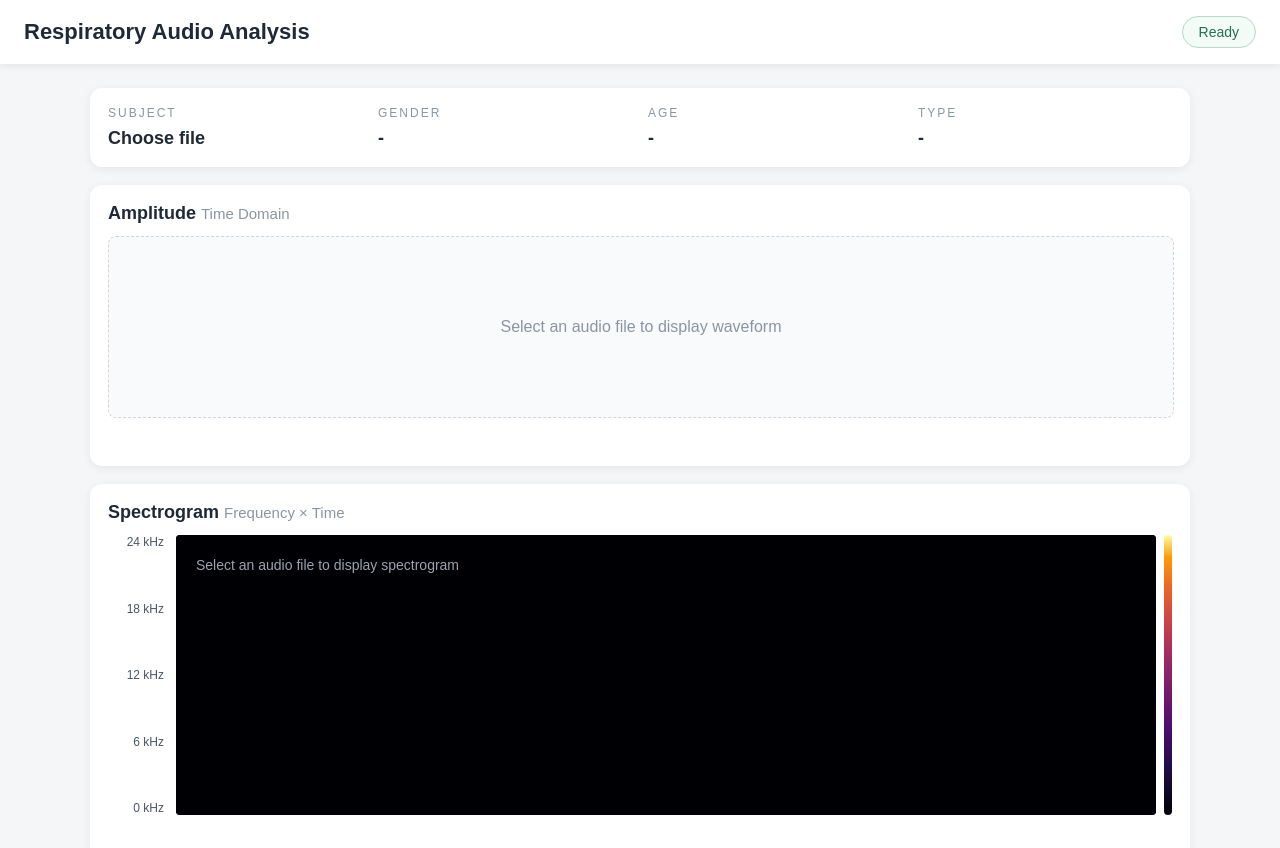
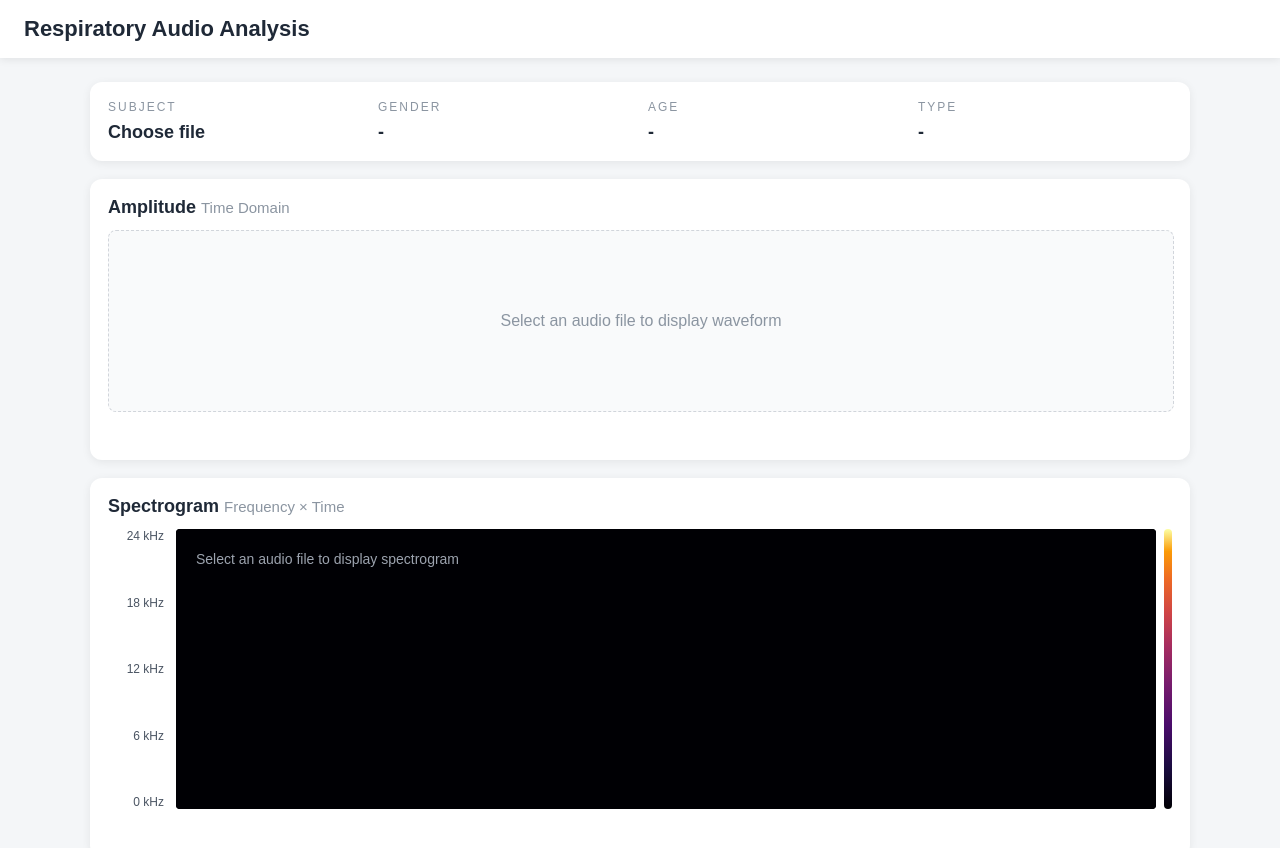
Before and after one commit to prakharkumarsonkar/Respiratory-Audio, a plain HTML site: page index.html in a window 1280 px wide. Shown: the top 848 px of the page. Drawn offline with Linux system fonts and the light colour scheme.

Commit message:
Update index.html

```diff
--- a/index.html
+++ b/index.html
@@ -18,7 +18,6 @@
 <body>
   <header>
     <h1>Respiratory Audio Analysis</h1>
-    <span class="status">Ready</span>
   </header>
 
   <main>
```
